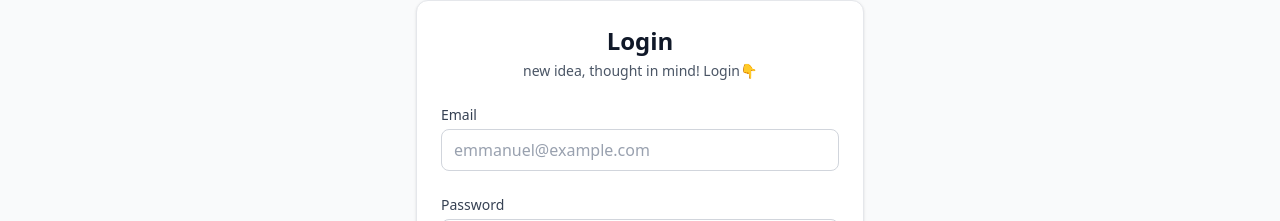
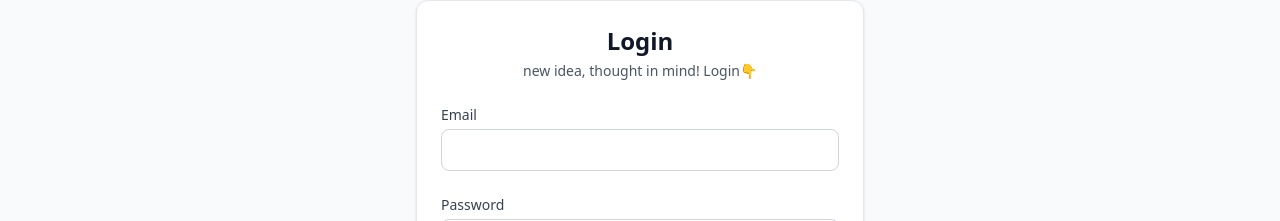
Before and after one commit to EmmanuelNiyonshuti/blog, a Next.js app: page /admin/login in a window 1280 px wide. Shown: the part 97-318 px from the top of the page. Built offline with nearby package versions, Linux system fonts and the light colour scheme; no server answers.

Commit message:
remove email place holder

```diff
--- a/app/(admin)/admin/login/login-form.js
+++ b/app/(admin)/admin/login/login-form.js
@@ -63,7 +63,6 @@ const LoginForm = () => {
           <label className="block text-sm font-medium text-gray-700 dark:text-gray-300 mb-1">Email</label>
           <input
             type="email"
-            placeholder="emmanuel@example.com"
             value={credentials.email}
             onChange={(e) => setCredentials({ ...credentials, email: e.target.value })}
             required
```
